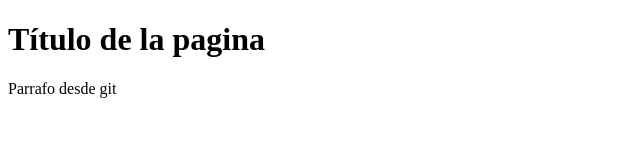
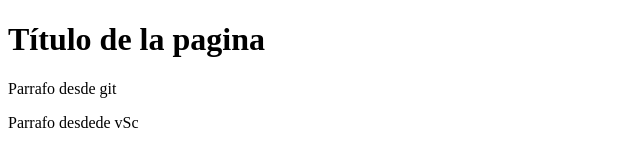
Before and after one commit to juancamilofonsecapedraza/Poyectopruebagit1, a plain HTML site: page index.html in a window 1280 px wide. Shown: the whole page, without its empty margins (0-640 px from the left). Drawn offline with Linux system fonts and the light colour scheme.

Commit message:
Parrafo desde vSc

```diff
--- a/index.html
+++ b/index.html
@@ -9,5 +9,6 @@
 <body>
     <h1>Título de la pagina</h1>
     <p>Parrafo desde git</p>
+    <p>Parrafo desdede vSc</p>
 </body>
 </html>
```
